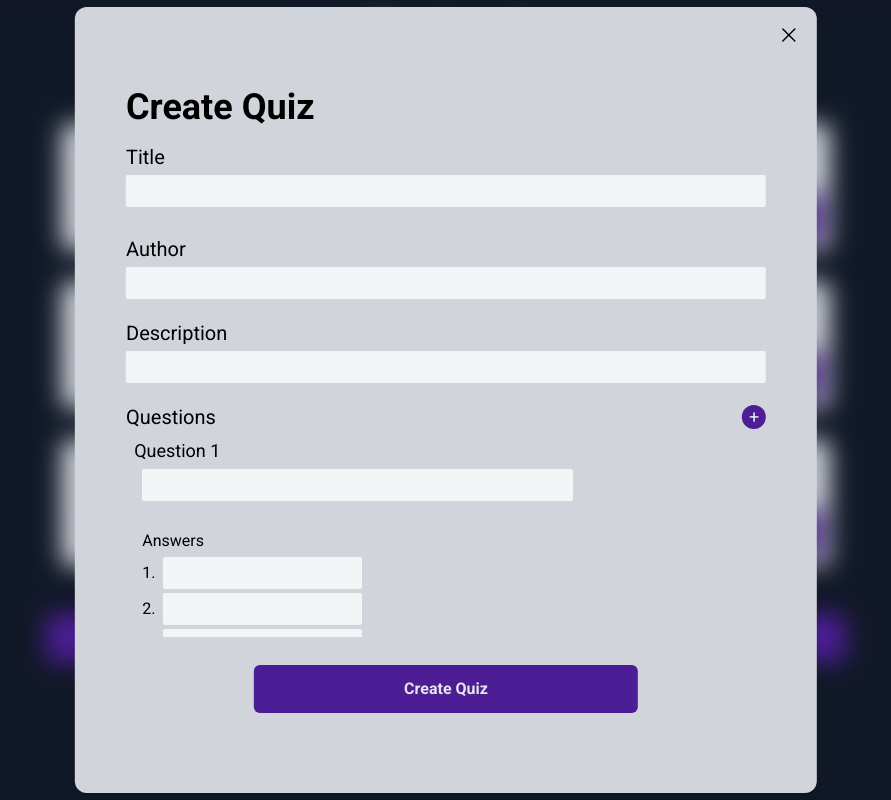
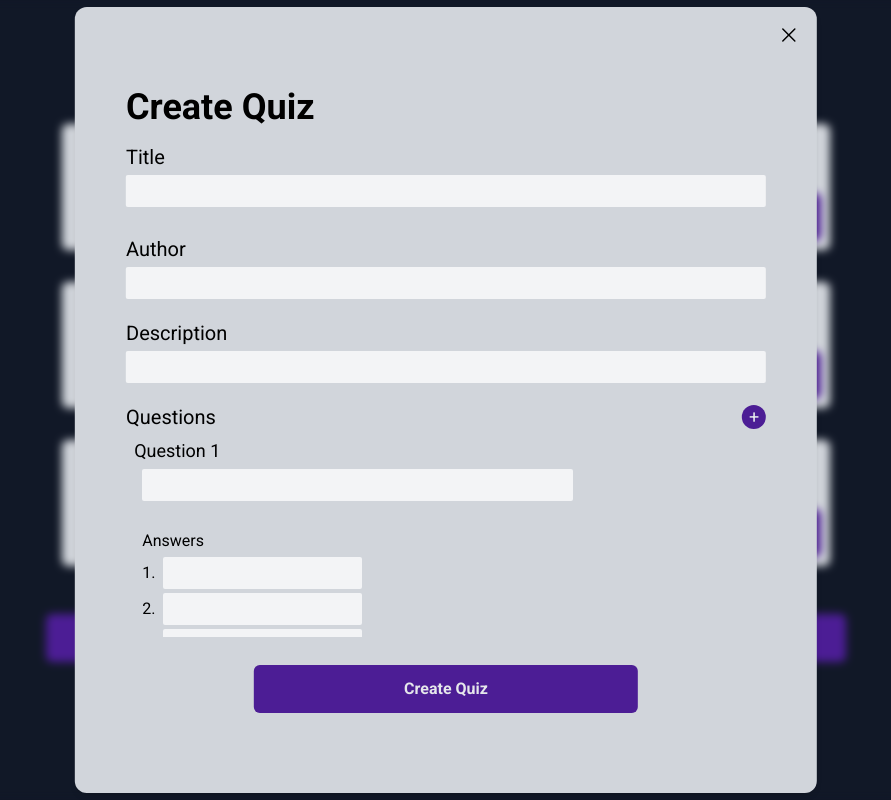
Before and after one commit to tojamrcel/quizapp-react-project, a React (Vite) app: page /quizzes in a window 1280 px wide. Both pictures are taken after a click on the button "CREATE YOUR OWN QUIZ". Shown: the whole page, without its empty margins (194-1085 px from the left). Built offline with nearby package versions, Linux system fonts and the light colour scheme; data requests are answered from the project's data file.

Commit message:
style: change styles for modal

```diff
--- a/src/ui/Modal.jsx
+++ b/src/ui/Modal.jsx
@@ -30,7 +30,7 @@ function Window({ children, name }) {
     if (openName !== name) return null
 
     return createPortal(
-        <div className="fixed bottom-0 top-0 h-[100dvh] w-full backdrop-blur-md">
+        <div className="fixed bottom-0 top-0 h-[100dvh] w-full backdrop-blur-sm">
             <div
                 ref={ref}
                 className="fixed left-1/2 top-1/2 h-full w-full -translate-x-1/2 -translate-y-1/2 overflow-auto bg-gray-300 px-[1.6rem] py-[2rem] shadow-md sm:overflow-hidden md:h-auto md:w-auto md:rounded-xl md:px-[3.2rem] md:py-[4rem]"
```
